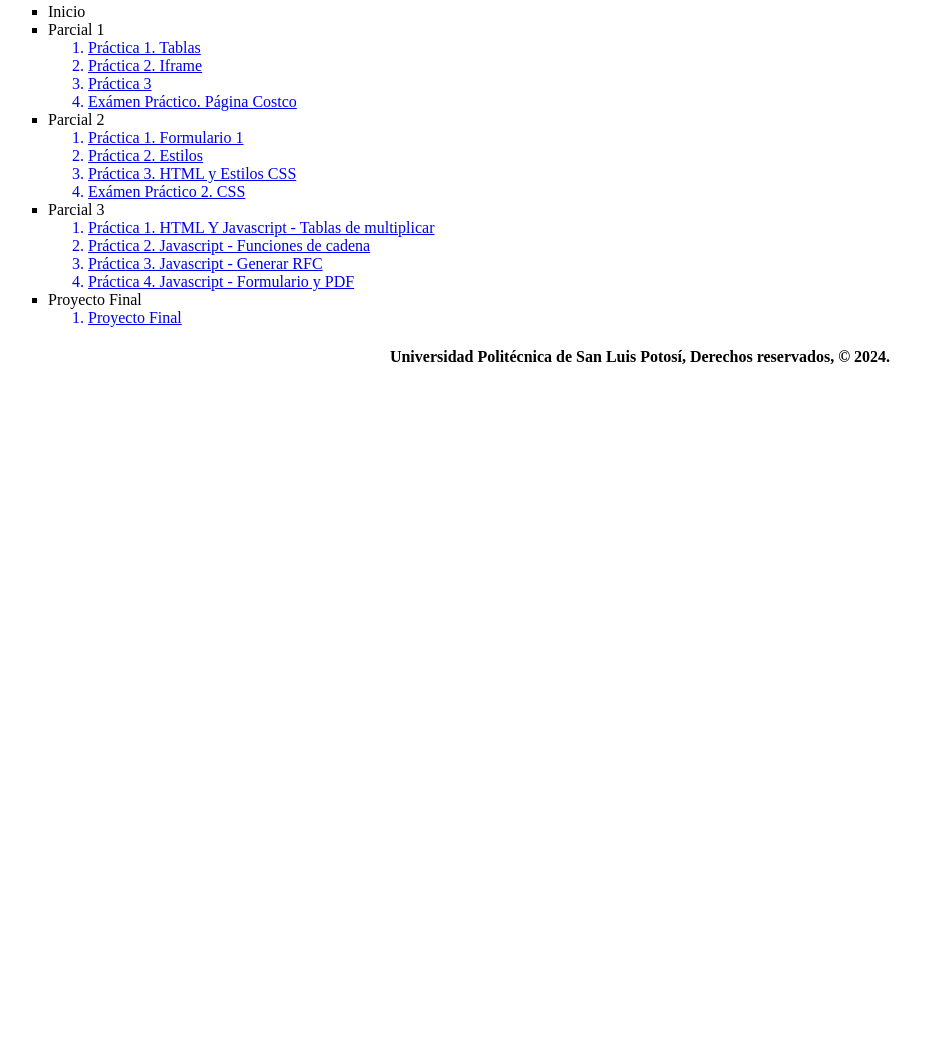
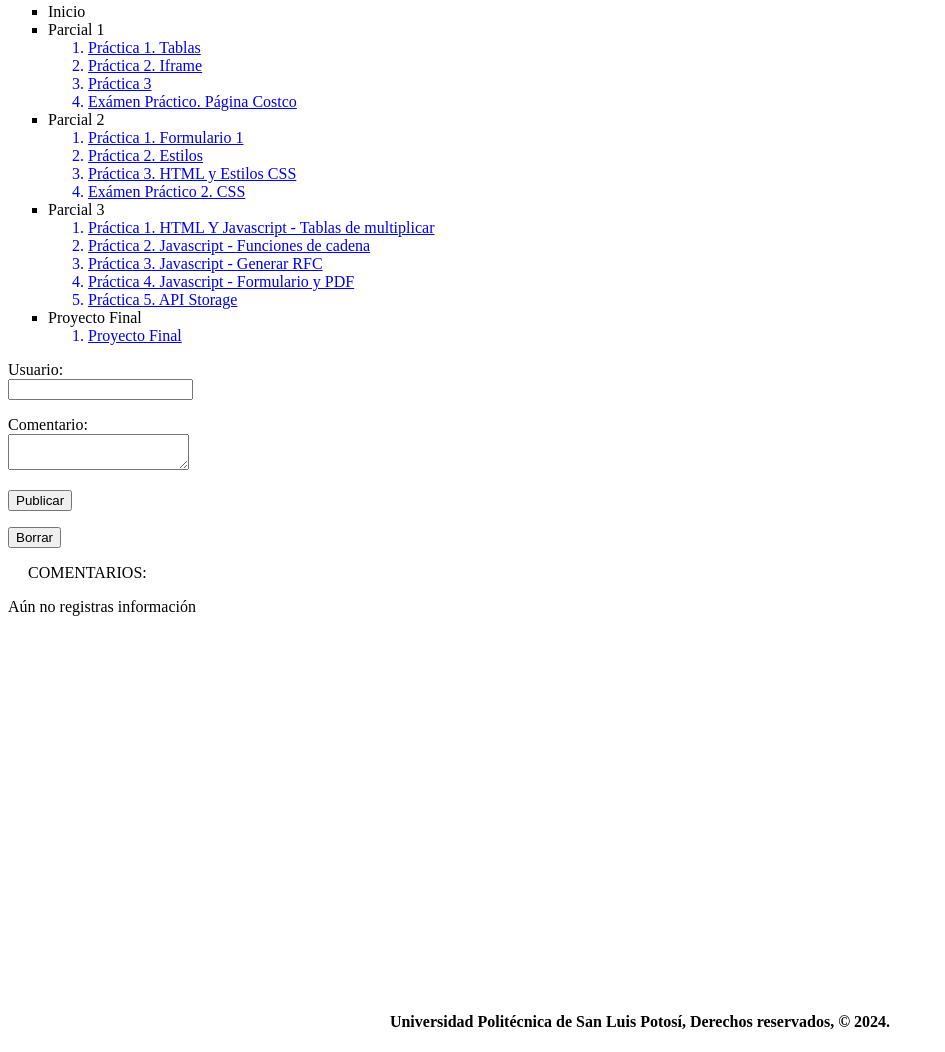
Before and after one commit to LeoNz09/PrograWeb, a plain HTML site: page index.html in a window 1280 px wide. Shown: the part 1721-2773 px from the top of the page, without its empty margins (0-945 px from the left). Before the commit the page ends 2108 px from the top, so only its background shows below. Drawn offline with Linux system fonts and the light colour scheme.

Commit message:
Update index.html

```diff
--- a/index.html
+++ b/index.html
@@ -5,6 +5,8 @@
 	<meta charset="utf-8"/>
 	<meta name="autor" content="UPSLP">
 	<link rel="icon" type="image/png" href="Imágenes/logo UPSLP.png">
+	<link rel="stylesheet" type="text/css" href="APIStorageInicio.css">
+	<script src="APIStorageInicio.js"></script>
 
 	<script type="text/javascript">(function (w, d) {w.amo_pixel_token = 'p1Ip4iB8yqaEyXU9HPmcTNUHihw4nFym28yeLF9ajAqMVw2/M3Gomcun3ZjKITi9O5pVBHltNG9XPc50a4+IZg==';var s = document.createElement('script'), f = d.getElementsByTagName('script')[0];s.id = 'amo_pixel_js';s.type = 'text/javascript';s.async = true;s.src = 'https://piper.amocrm.com/pixel/js/tracker/pixel.js?token=' + w.amo_pixel_token;f.parentNode.insertBefore(s, f);})(window, document);</script>
 
@@ -125,6 +127,9 @@
 			<a href="EvaluarCuestionarioYPDF.html" alt="Formulario y PDF">
 				<li>Práctica 4. Javascript - Formulario y PDF</li>
 			</a>
+			<a href="Práctica5_APIStorage.html" alt="API Storage">
+				<li>Práctica 5. API Storage</li>
+			</a>
 		</ol>
 		<li>Proyecto Final</li>
 		<ol type="square" start="1">
@@ -134,6 +139,21 @@
 		</ol>
 	</ul>
 
+	<section id="cajaformulario">
+		<form id="formulario">
+			<p>Usuario:<br><input type="text" name="clave" id="clave"></p>
+			<p>Comentario:<br><textarea name="text" id="texto"></textarea></p>
+			<p><input type="button" name="grabar" id="grabar" value="Publicar"></p>
+			<p><input type="button" name="eliminar" id="eliminar" value="Borrar" onclick="elimina()"></p>
+		</form>
+	</section>
+
+	<p>&nbsp;&nbsp;&nbsp;&nbsp;&nbsp;COMENTARIOS:</p>
+	<section id="cajadatos">
+		<p>Aún no registras información</p>
+	</section>
+	<br/><br/><br/><br/><br/><br/><br/><br/><br/><br/><br/><br/><br/><br/><br/><br/><br/><br/><br/><br/>
+
 	<footer>
 		<h4 align="center">Universidad Politécnica de San Luis Potosí, Derechos reservados, &copy; 2024.</h4>
 	</footer>
```
